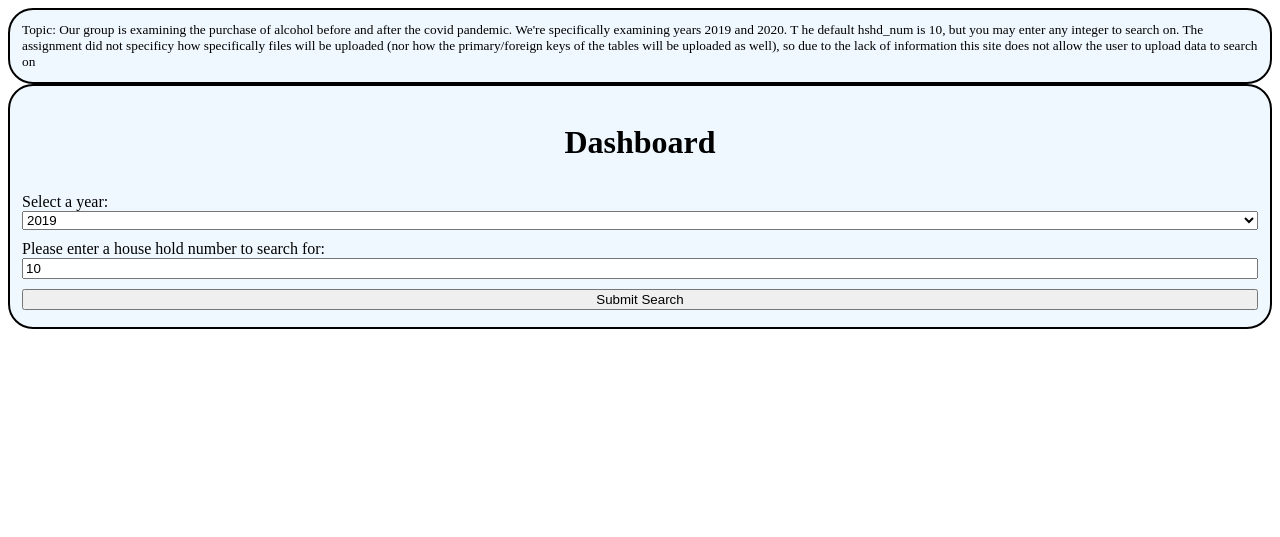
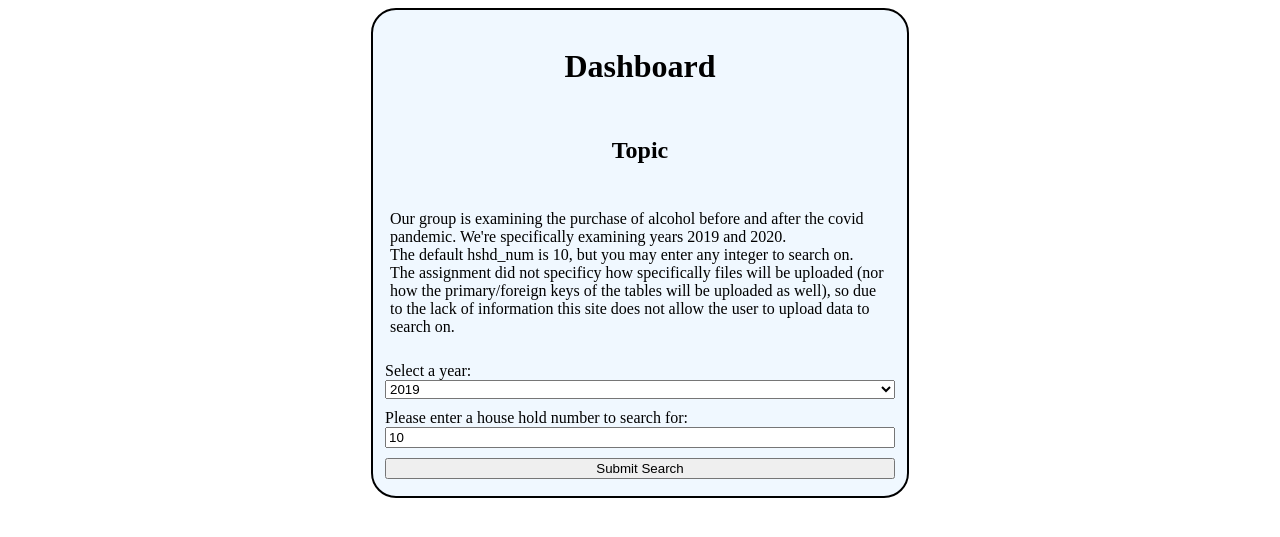
Before and after one commit to welagejl1684/cloudComputingFinalProject, a Flask app: page /dashboard in a window 1280 px wide. Shown: the top 537 px of the page. Run offline with Flask 2, Linux system fonts and the light colour scheme.

Commit message:
Dashboard styling
Changed styling

```diff
--- a/static/css/styles.css
+++ b/static/css/styles.css
@@ -27,6 +27,11 @@ table {
     overflow: scroll;
     height: 300px;
     display: block;
+}
+
+.topic {
+    display: flex;
+    max-width: 500px
 }
 
 td {
--- a/templates/dashboard.html
+++ b/templates/dashboard.html
@@ -6,22 +6,26 @@
   </head>
   <body>
     <div class="dashboard">
-      <div class="flex-container"
-    <div class="flex-item header">
-      <small> Topic: Our group is examining the purchase of alcohol before
-      and after the covid pandemic. We're
-      specifically examining years 2019 and 2020. T
-      he default hshd_num is 10, but you may enter any integer to
-        search on. The assignment did not specificy how specifically
-        files will be uploaded (nor how the primary/foreign keys of the
-          tables will be uploaded as well), so due to the lack of information
-        this site does not allow the user to upload data to search on</small>
-        </div>
-    </div>
       <form action="/dashboard_results" method="POST">
         <div class="flex-container">
           <div class="flex-item header">
             <h1>Dashboard</h1>
+          </div>
+          <div class="flex-item header">
+            <h2>Topic</h2>
+          </div>
+          <div class="flex-item topic">
+            <p>
+              Our group is examining the purchase of alcohol before
+              and after the covid pandemic. We're
+              specifically examining years 2019 and 2020.<br>
+              The default hshd_num is 10, but you may enter any integer to
+              search on. <br>
+              The assignment did not specificy how specifically
+              files will be uploaded (nor how the primary/foreign keys of the
+              tables will be uploaded as well), so due to the lack of information
+              this site does not allow the user to upload data to search on.
+            </p>
           </div>
           <div class="flex-item">
             <label>Select a year:</label>
```
Also changed, not shown: templates/dashboard_results.html (+5 -5 lines).
